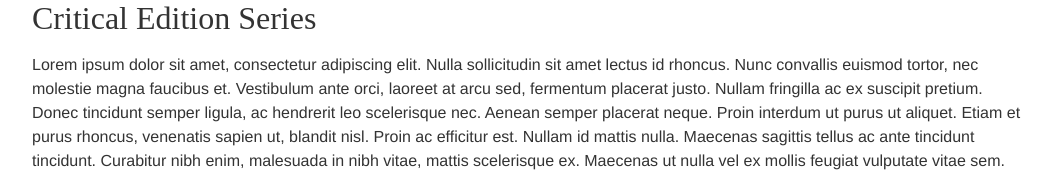
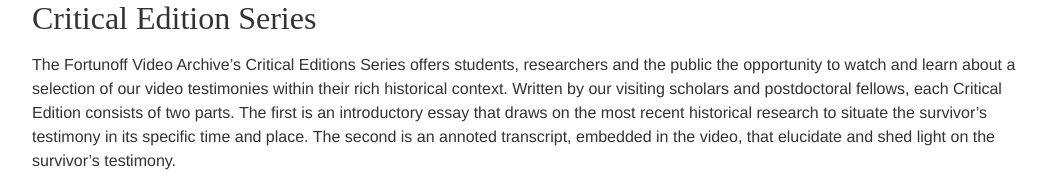
Before and after one commit to yz-net/critical-edition-editor, a React (Create React App) app: page / in a window 1280 px wide. Shown: the top 194 px of the page, without its empty margins (108-1160 px from the left). Built offline with nearby package versions, Linux system fonts and the light colour scheme; grey boxes are pictures that could not be loaded; the HTML template or start-up script is replaced by a standard one; a web font is replaced by a local one.

Commit message:
Add intro

```diff
--- a/src/App.tsx
+++ b/src/App.tsx
@@ -58,7 +58,7 @@ export default function App() {
           <Route path="/">
             <IndexPage
               projectTitle="Critical Edition Series"
-              projectDescription=" Lorem ipsum dolor sit amet, consectetur adipiscing elit. Nulla sollicitudin sit amet lectus id rhoncus. Nunc convallis euismod tortor, nec molestie magna faucibus et. Vestibulum ante orci, laoreet at arcu sed, fermentum placerat justo. Nullam fringilla ac ex suscipit pretium. Donec tincidunt semper ligula, ac hendrerit leo scelerisque nec. Aenean semper placerat neque. Proin interdum ut purus ut aliquet. Etiam et purus rhoncus, venenatis sapien ut, blandit nisl. Proin ac efficitur est. Nullam id mattis nulla. Maecenas sagittis tellus ac ante tincidunt tincidunt. Curabitur nibh enim, malesuada in nibh vitae, mattis scelerisque ex. Maecenas ut nulla vel ex mollis feugiat vulputate vitae sem. "
+              projectDescription="The Fortunoff Video Archive’s Critical Editions Series offers students, researchers and the public the opportunity to watch and learn about a selection of our video testimonies within their rich historical context. Written by our visiting scholars and postdoctoral fellows, each Critical Edition consists of two parts. The first is an introductory essay that draws on the most recent historical research to situate the survivor’s testimony in its specific time and place. The second is an annoted transcript, embedded in the video, that elucidate and shed light on the survivor’s testimony."
               essays={essays}
             />
           </Route>
--- a/src/EssayData/index.ts
+++ b/src/EssayData/index.ts
@@ -17,7 +17,6 @@ export const essays: {
     krasilovskaia: {
         supertitle: "Introduction to the testimony of",
         hvtID: "3280",
-
         title: "Liubov’ Naumovna Krasilovskaia",
         author: "Sarah Garibova",
         videoPath:
```
